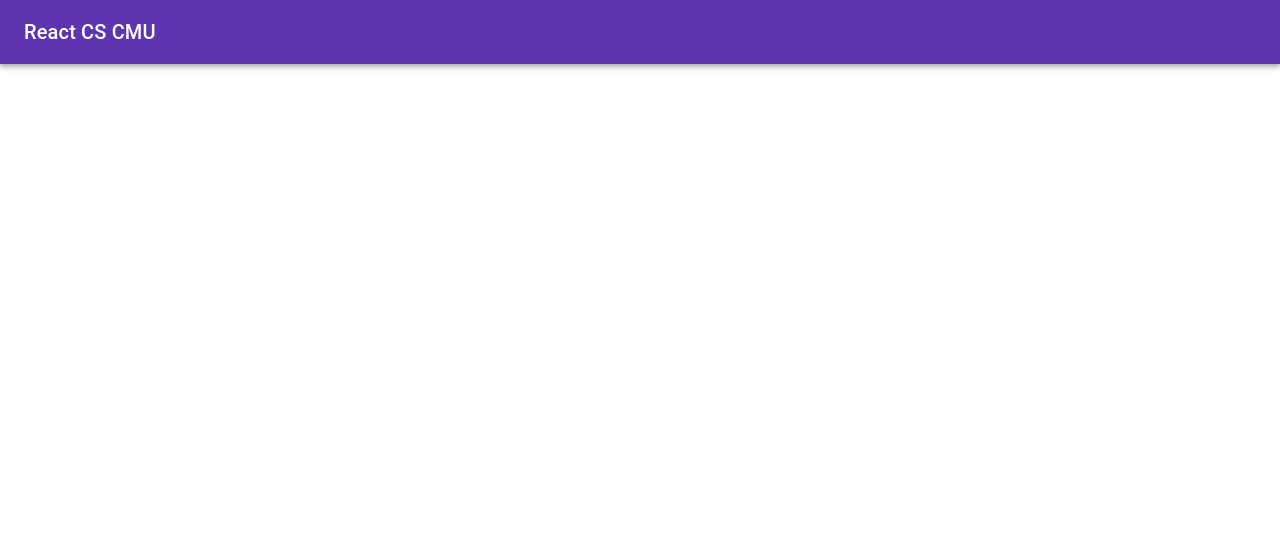
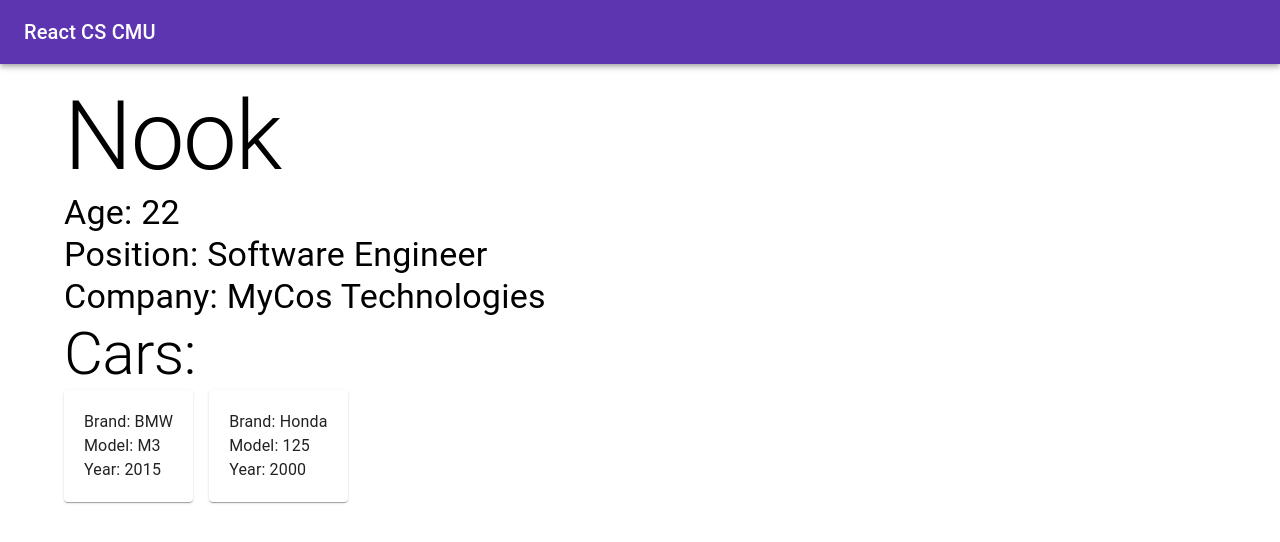
Before and after one commit to mycostech/react-cs-cmu, a React (Vite) app: page / in a window 1280 px wide. Shown: the top 542 px of the page. Built offline with nearby package versions, Linux system fonts and the light colour scheme.

Commit message:
Section Five: Show User JSON Fully

```diff
--- a/src/components/ShowUserJson.tsx
+++ b/src/components/ShowUserJson.tsx
@@ -1,3 +1,5 @@
+import { Card, Grid, Stack, Typography } from '@mui/material'
+
 interface IJob {
     position: string
     company: string
@@ -21,11 +23,32 @@ interface IUser {
 interface ShowUserJSONProps {
     user: IUser
 }
-function ShowUserJSON({user}: ShowUserJSONProps) {
-    console.log('user:', user)
-    return <div>
+function ShowUserJSON({ user }: ShowUserJSONProps) {
+    return (
+        <Stack>
+            <Typography variant="h1">{user.name}</Typography>
+            <Typography variant="h4">Age: {user.age}</Typography>
+            <Typography variant="h4">Position: {user.job.position}</Typography>
+            <Typography variant="h4">Company: {user.job.company}</Typography>
 
-    </div>
+            <Typography variant="h2">Cars:</Typography>
+            <Grid container spacing={2}>
+                {user.cars.map((itemCar) => {
+                    return (
+                        <Grid item key={itemCar.brand}>
+                            <Card style={{
+                                padding: "20px",
+                            }}>
+                                <Typography>Brand: {itemCar.brand}</Typography>
+                                <Typography>Model: {itemCar.model}</Typography>
+                                <Typography>Year: {itemCar.year}</Typography>
+                            </Card>
+                        </Grid>
+                    )
+                })}
+            </Grid>
+        </Stack>
+    )
 }
 
 export default ShowUserJSON
```
